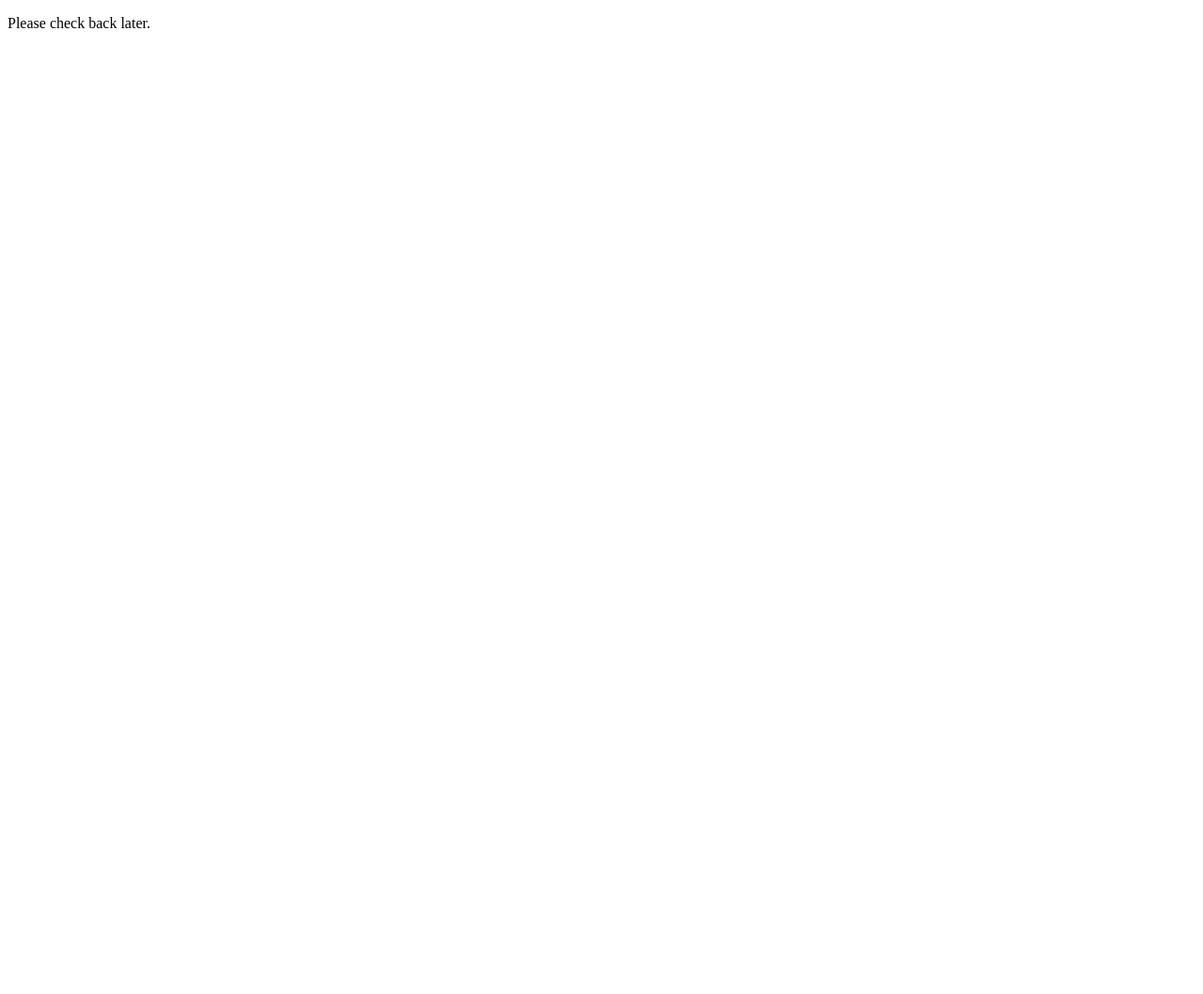
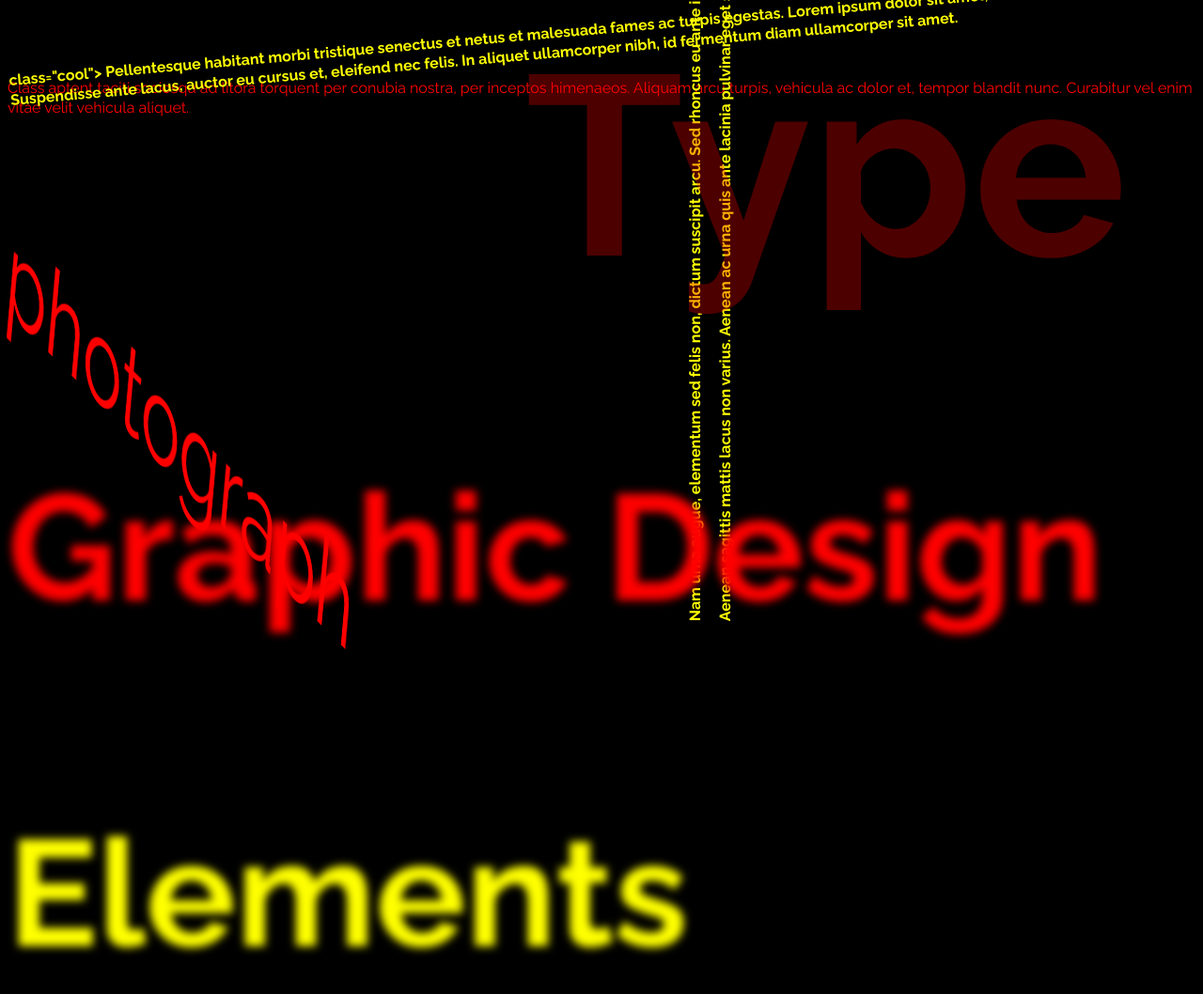
Before and after one commit to sydneyvrbanac/dsgn1374, a plain HTML site: page type/index.html in a window 1280 px wide. Shown: the whole page at 94% size. Before the commit the page ends 800 px from the top, so only its background shows below. Drawn offline with Linux system fonts and the light colour scheme.

Commit message:
Add files via upload

```diff
--- a/type/index.html
+++ b/type/index.html
@@ -1,7 +1,22 @@
 <!DOCTYPE html>
 <head>
-	<title>A website is never finished</title>
+	<title>Type</title>
+	<link rel="stylesheet" href="styles.css">
+	<link href="https://fonts.googleapis.com/css2?family=Courier+Prime&family=Raleway:wght@200;400;700&display=swap" rel="stylesheet">
 </head>
 <body>
-	<p>Please check back later.</p>
+	<main>
+
+		<h4> class="cool"> Pellentesque habitant morbi tristique senectus et netus et malesuada fames ac turpis egestas. Lorem ipsum dolor sit amet, consectetur adipiscing elit. Suspendisse ante lacus, auctor eu cursus et, eleifend nec felis. In aliquet ullamcorper nibh, id fermentum diam ullamcorper sit amet. </h4>
+
+		<p> <span class="ugh"> </span> Class aptent taciti sociosqu ad litora torquent per conubia nostra, per inceptos himenaeos. Aliquam arcu turpis, vehicula ac dolor et, tempor blandit nunc. Curabitur vel enim vitae velit vehicula aliquet. <span class="ugh"> Nam urna augue, elementum sed felis non, dictum suscipit arcu. Sed rhoncus eu ante in tincidunt. Donec ultrices eget massa et porttitor. Aenean sagittis mattis lacus non varius. Aenean ac urna quis ante lacinia pulvinar eget sed ligula.</span></p>
+
+		<h1>Type</h1>
+
+		<p class="angled-text"> photograph</p>
+
+		<h2> Graphic Design </h2>
+		<h3> Elements </h3>
+
+	</main>
 </body>
--- /dev/null
+++ b/type/styles.css
@@ -0,0 +1,70 @@
+/* Type */
+
+body {
+	background-color: black;
+	color: red;
+	line-height: 1.3;
+    font-size: 1em;
+    font-family: 'Raleway', sans-serif;
+    font-weight: 400;
+}
+
+.other-font {
+	font-family: 'Courier Prime', monospace;
+}
+
+.ugh{
+	font-weight: 700;
+	color: yellow;
+	margin--start: 10em;
+	margin--end: 0px;
+	margin-left: 1.9em;
+	transform: rotate(-90deg);
+	position: absolute;
+	line-height: 2em;
+}
+
+.cool {
+	color: red;
+	position: fixed;
+	text-align: center;
+	filter: drop-shadow;
+
+
+}
+
+h1{
+	color: red;
+	font-size: 17em;
+	position: fixed;
+	margin: 0;
+	top: 0;
+	right: .3em;
+	opacity: 0.3
+}
+
+h2{
+	filter: blur(5px);
+	font-size: 10em;
+	right: .2em;
+	color: red;
+}
+
+.angled-text {
+	transform: rotate(45deg) skewX(40deg);
+	font-size: 6em;
+	transform-origin: left;
+}
+
+h3{
+	filter: blur(5px);
+	font-size: 10em;
+	right: .2em;
+	color: yellow;
+}
+
+h4{
+	color: yellow;
+	transform: rotate(-5deg);
+
+}
```
